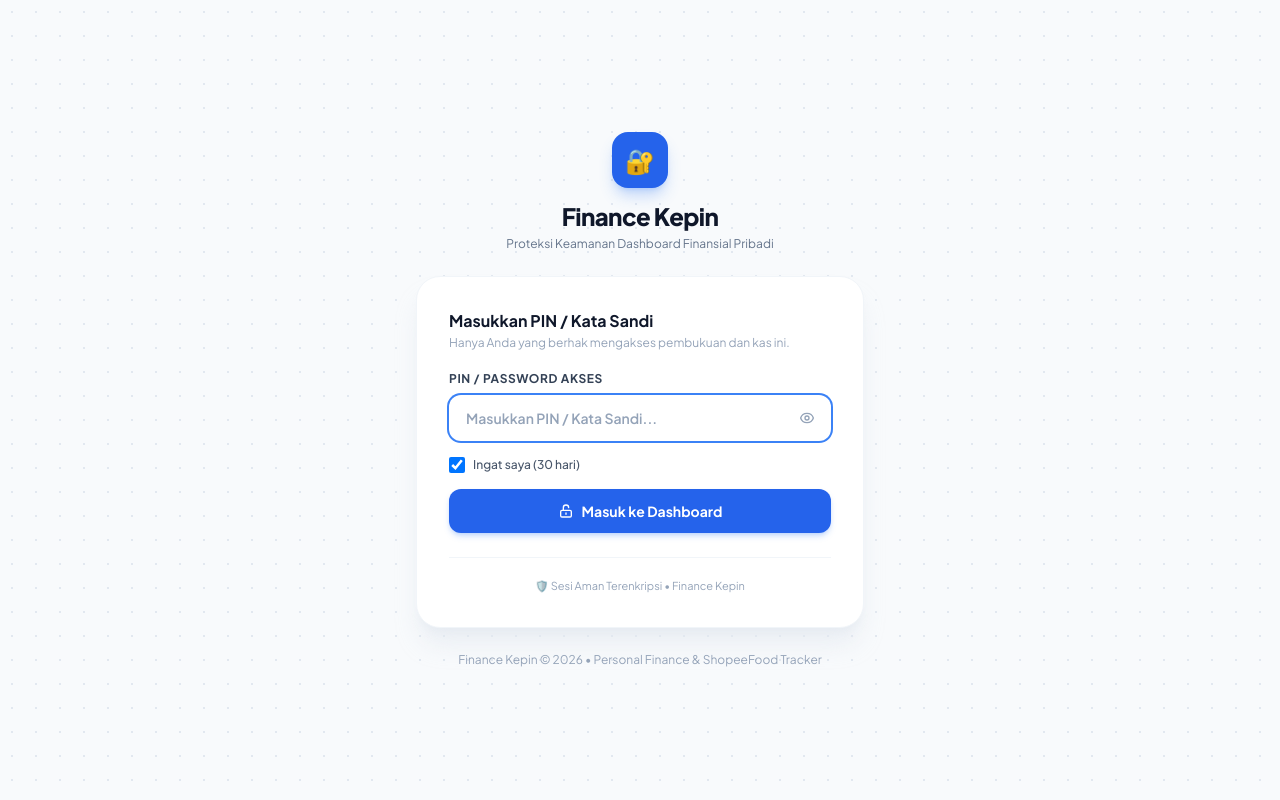
After one commit to EvanzaK/finance-kepin, a Flask app: page /login in a window 1280 px wide. The commit adds this page. Run offline with Flask 3, Linux system fonts and the light colour scheme; some libraries are stand-ins or nearby versions.

Commit message:
feat: tambahkan proteksi login PIN pada dashboard dan logout session

```diff
--- a/app.py
+++ b/app.py
@@ -9,7 +9,7 @@ import sys
 import threading
 import logging
 from typing import Optional, Dict, Any, List
-from datetime import datetime
+from datetime import datetime, timedelta
 
 # Pastikan output konsol Windows mendukung UTF-8 (Emoji & Simbol)
 if hasattr(sys.stdout, "reconfigure"):
@@ -19,7 +19,7 @@ if hasattr(sys.stdout, "reconfigure"):
     except Exception:
         pass
 
-from flask import Flask, render_template, request, jsonify, redirect, url_for, flash
+from flask import Flask, render_template, request, jsonify, redirect, url_for, flash, session
 from dotenv import load_dotenv
 
 # Dapatkan direktori dasar absolut
@@ -43,6 +43,7 @@ logger = logging.getLogger("AppServer")
 
 app = Flask(__name__)
 app.secret_key = os.getenv("SECRET_KEY", "hybrid-finance-shopeefood-secret-2026")
+app.permanent_session_lifetime = timedelta(days=30)
 app.config['TEMPLATES_AUTO_RELOAD'] = True
 app.jinja_env.auto_reload = True
 
@@ -645,6 +646,67 @@ def utility_processor():
     }
 
 
+# =====================================================================
+# MIDDLEWARE KEAMANAN & AUTENTIKASI DASHBOARD
+# =====================================================================
+
+PUBLIC_ENDPOINTS = {"login", "logout", "webhook", "static"}
+
+@app.before_request
+def check_authentication():
+    """Memvalidasi session login sebelum mengizinkan akses ke dashboard atau API."""
+    if request.endpoint in PUBLIC_ENDPOINTS:
+        return
+    if request.path == "/webhook" or request.path.startswith("/static/"):
+        return
+    if not session.get("logged_in"):
+        if request.path.startswith("/api/"):
+            return jsonify({"success": False, "error": "Unauthorized. Silakan login terlebih dahulu."}), 401
+        return redirect(url_for("login", next=request.path))
+
+
+def get_configured_pin() -> str:
+    """Membaca PIN terbaru dari berkas .env secara dinamis tanpa harus restart server."""
+    if os.path.exists(env_path):
+        load_dotenv(env_path, override=True)
+    raw_pin = os.getenv("APP_PIN", os.getenv("APP_PASSWORD", "123456"))
+    return str(raw_pin).strip().strip('"').strip("'")
+
+
+@app.route("/login", methods=["GET", "POST"])
+def login():
+    """Halaman dan proses autentikasi PIN/Password."""
+    if session.get("logged_in"):
+        return redirect(url_for("index"))
+
+    error = None
+    configured_pin = get_configured_pin()
+
+    if request.method == "POST":
+        pin_input = request.form.get("pin", "").strip().strip('"').strip("'")
+        remember = request.form.get("remember") == "on"
+
+        if pin_input == configured_pin:
+            session["logged_in"] = True
+            session.permanent = remember
+            logger.info("Pengguna berhasil login ke dashboard.")
+            next_url = request.args.get("next")
+            if next_url and next_url.startswith("/") and not next_url.startswith("//"):
+                return redirect(next_url)
+            return redirect(url_for("index"))
+        else:
+            error = "PIN atau Password salah. Silakan coba lagi."
+
+    return render_template("login.html", error=error)
+
+
+@app.route("/logout")
+def logout():
+    """Menghapus sesi login dan mengarahkan kembali ke halaman login."""
+    session.pop("logged_in", None)
+    return redirect(url_for("login"))
+
+
 @app.route("/")
 def index():
     """Halaman Dashboard Utama."""
--- /dev/null
+++ b/templates/login.html
@@ -0,0 +1,144 @@
+<!DOCTYPE html>
+<html lang="id">
+<head>
+  <meta charset="UTF-8">
+  <meta name="viewport" content="width=device-width, initial-scale=1.0">
+  <title>Login Keamanan • Finance Kepin</title>
+  <link rel="preconnect" href="https://fonts.googleapis.com">
+  <link rel="preconnect" href="https://fonts.gstatic.com" crossorigin>
+  <link href="https://fonts.googleapis.com/css2?family=Plus+Jakarta+Sans:wght@400;500;600;700;800&display=swap" rel="stylesheet">
+  <script src="https://cdn.tailwindcss.com"></script>
+  <script>
+    tailwind.config = {
+      theme: {
+        extend: {
+          fontFamily: {
+            sans: ['"Plus Jakarta Sans"', 'sans-serif'],
+          }
+        }
+      }
+    }
+  </script>
+  <style>
+    body {
+      background-color: #f8fafc;
+      background-image: radial-gradient(#e2e8f0 1px, transparent 1px);
+      background-size: 24px 24px;
+    }
+  </style>
+</head>
+<body class="min-h-screen flex items-center justify-center p-4 text-slate-800 antialiased font-sans">
+
+  <div class="max-w-md w-full">
+
+    <!-- Header Brand -->
+    <div class="text-center mb-6">
+      <div class="inline-flex items-center justify-center w-14 h-14 rounded-2xl bg-blue-600 text-white shadow-lg shadow-blue-500/30 text-2xl mb-3">
+        🔐
+      </div>
+      <h1 class="text-2xl font-extrabold text-slate-900 tracking-tight">Finance Kepin</h1>
+      <p class="text-xs text-slate-500 mt-1">Proteksi Keamanan Dashboard Finansial Pribadi</p>
+    </div>
+
+    <!-- Login Card -->
+    <div class="bg-white rounded-3xl p-6 sm:p-8 shadow-xl shadow-slate-200/70 border border-slate-100">
+
+      <div class="mb-5">
+        <h2 class="text-base font-bold text-slate-900">Masukkan PIN / Kata Sandi</h2>
+        <p class="text-xs text-slate-400 mt-0.5">Hanya Anda yang berhak mengakses pembukuan dan kas ini.</p>
+      </div>
+
+      <!-- Alert Pesan Error jika PIN salah -->
+      {% if error %}
+      <div class="mb-5 p-3.5 rounded-xl bg-rose-50 border border-rose-200 text-rose-700 text-xs font-semibold flex items-center gap-2 animate-bounce">
+        <svg class="w-4 h-4 shrink-0 text-rose-500" fill="none" stroke="currentColor" viewBox="0 0 24 24">
+          <path stroke-linecap="round" stroke-linejoin="round" stroke-width="2" d="M12 8v4m0 4h.01M21 12a9 9 0 11-18 0 9 9 0 0118 0z"/>
+        </svg>
+        <span>{{ error }}</span>
+      </div>
+      {% endif %}
+
+      <form method="POST" action="{{ url_for('login', next=request.args.get('next')) }}" class="space-y-4">
+
+        <div>
+          <label for="pinInput" class="block text-xs font-bold text-slate-700 uppercase tracking-wider mb-2">
+            PIN / Password Akses
+          </label>
+          <div class="relative">
+            <input
+              type="password"
+              name="pin"
+              id="pinInput"
+              required
+              autofocus
+              placeholder="Masukkan PIN / Kata Sandi..."
+              class="w-full pl-4 pr-11 py-3 rounded-xl border border-slate-200 bg-slate-50/50 text-slate-900 text-sm font-semibold tracking-wider placeholder:text-slate-400 placeholder:tracking-normal focus:outline-none focus:ring-2 focus:ring-blue-500 focus:bg-white focus:border-transparent transition"
+            >
+            <button
+              type="button"
+              onclick="toggleShowPin()"
+              class="absolute right-3 top-1/2 -translate-y-1/2 text-slate-400 hover:text-slate-600 p-1"
+              title="Lihat / Sembunyikan PIN"
+            >
+              <svg id="eyeShow" class="w-4 h-4" fill="none" stroke="currentColor" viewBox="0 0 24 24">
+                <path stroke-linecap="round" stroke-linejoin="round" stroke-width="2" d="M15 12a3 3 0 11-6 0 3 3 0 016 0z"/>
+                <path stroke-linecap="round" stroke-linejoin="round" stroke-width="2" d="M2.458 12C3.732 7.943 7.523 5 12 5c4.478 0 8.268 2.943 9.542 7-1.274 4.057-5.064 7-9.542 7-4.477 0-8.268-2.943-9.542-7z"/>
+              </svg>
+              <svg id="eyeHide" class="w-4 h-4 hidden" fill="none" stroke="currentColor" viewBox="0 0 24 24">
+                <path stroke-linecap="round" stroke-linejoin="round" stroke-width="2" d="M13.875 18.825A10.05 10.05 0 0112 19c-4.478 0-8.268-2.943-9.543-7a9.97 9.97 0 011.563-3.029m5.858.908a3 3 0 114.243 4.243M9.878 9.878l4.242 4.242M9.88 9.88l-3.29-3.29m7.532 7.532l3.29 3.29M3 3l18 18"/>
+              </svg>
+            </button>
+          </div>
+        </div>
+
+        <div class="flex items-center justify-between text-xs">
+          <label class="flex items-center space-x-2 text-slate-600 cursor-pointer select-none">
+            <input type="checkbox" name="remember" checked class="rounded border-slate-300 text-blue-600 focus:ring-blue-500 w-4 h-4">
+            <span class="font-medium">Ingat saya (30 hari)</span>
+          </label>
+        </div>
+
+        <button
+          type="submit"
+          class="w-full py-3 px-4 rounded-xl bg-blue-600 hover:bg-blue-700 text-white font-bold text-sm shadow-md shadow-blue-500/25 transition flex items-center justify-center gap-2 mt-2"
+        >
+          <svg class="w-4 h-4" fill="none" stroke="currentColor" viewBox="0 0 24 24">
+            <path stroke-linecap="round" stroke-linejoin="round" stroke-width="2" d="M8 11V7a4 4 0 118 0m-4 8v2m-6 4h12a2 2 0 002-2v-6a2 2 0 00-2-2H6a2 2 0 00-2 2v6a2 2 0 002 2z"/>
+          </svg>
+          <span>Masuk ke Dashboard</span>
+        </button>
+
+      </form>
+
+      <div class="mt-6 pt-5 border-t border-slate-100 flex items-center justify-center text-[11px] text-slate-400">
+        <span>🛡️ Sesi Aman Terenkripsi • Finance Kepin</span>
+      </div>
+
+    </div>
+
+    <!-- Small Footer -->
+    <div class="text-center mt-6 text-xs text-slate-400">
+      Finance Kepin &copy; 2026 • Personal Finance & ShopeeFood Tracker
+    </div>
+
+  </div>
+
+  <script>
+    function toggleShowPin() {
+      const pinInp = document.getElementById('pinInput');
+      const eyeShow = document.getElementById('eyeShow');
+      const eyeHide = document.getElementById('eyeHide');
+      if (pinInp.type === 'password') {
+        pinInp.type = 'text';
+        eyeShow.classList.add('hidden');
+        eyeHide.classList.remove('hidden');
+      } else {
+        pinInp.type = 'password';
+        eyeShow.classList.remove('hidden');
+        eyeHide.classList.add('hidden');
+      }
+    }
+  </script>
+
+</body>
+</html>
```
Also changed, not shown: templates/index.html (+12 -3 lines), 1 other file.
